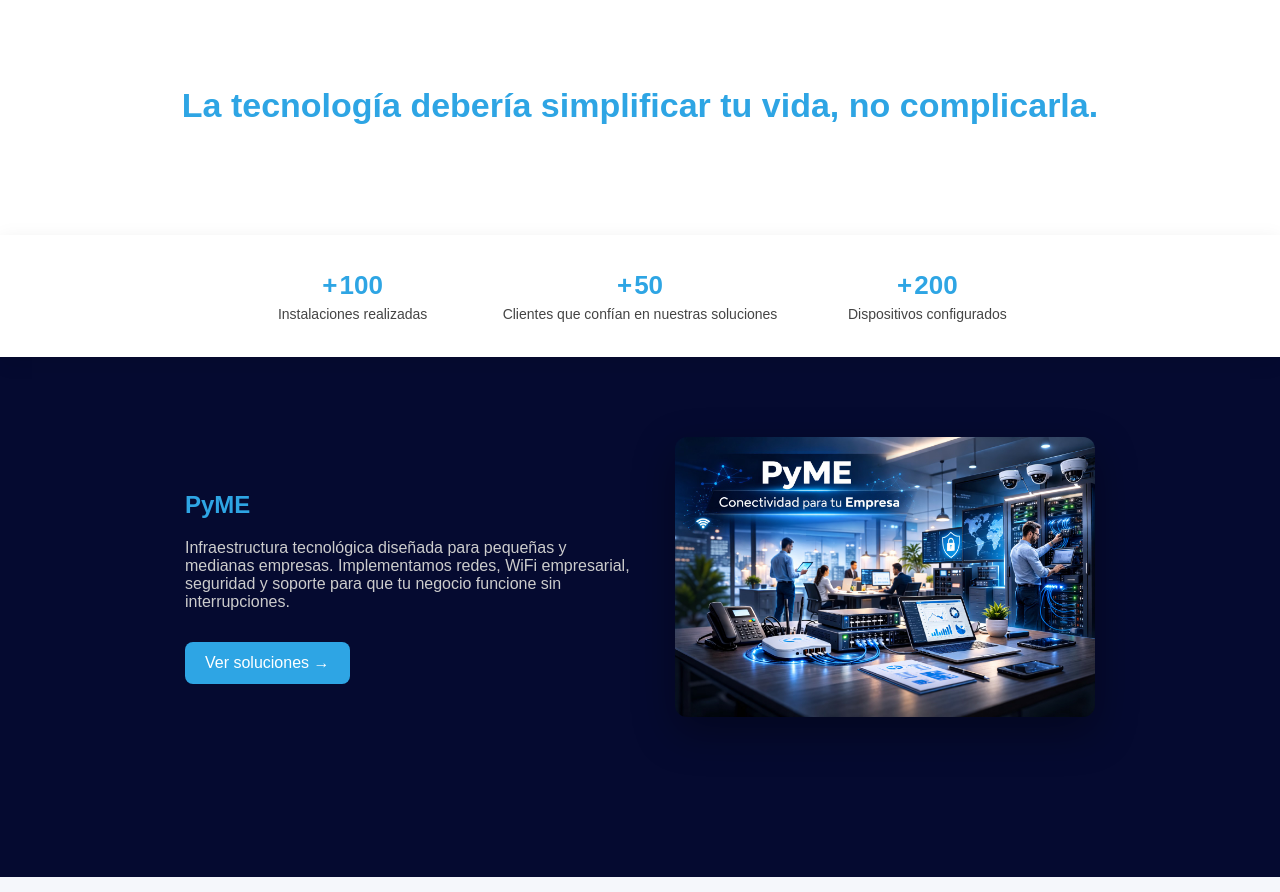
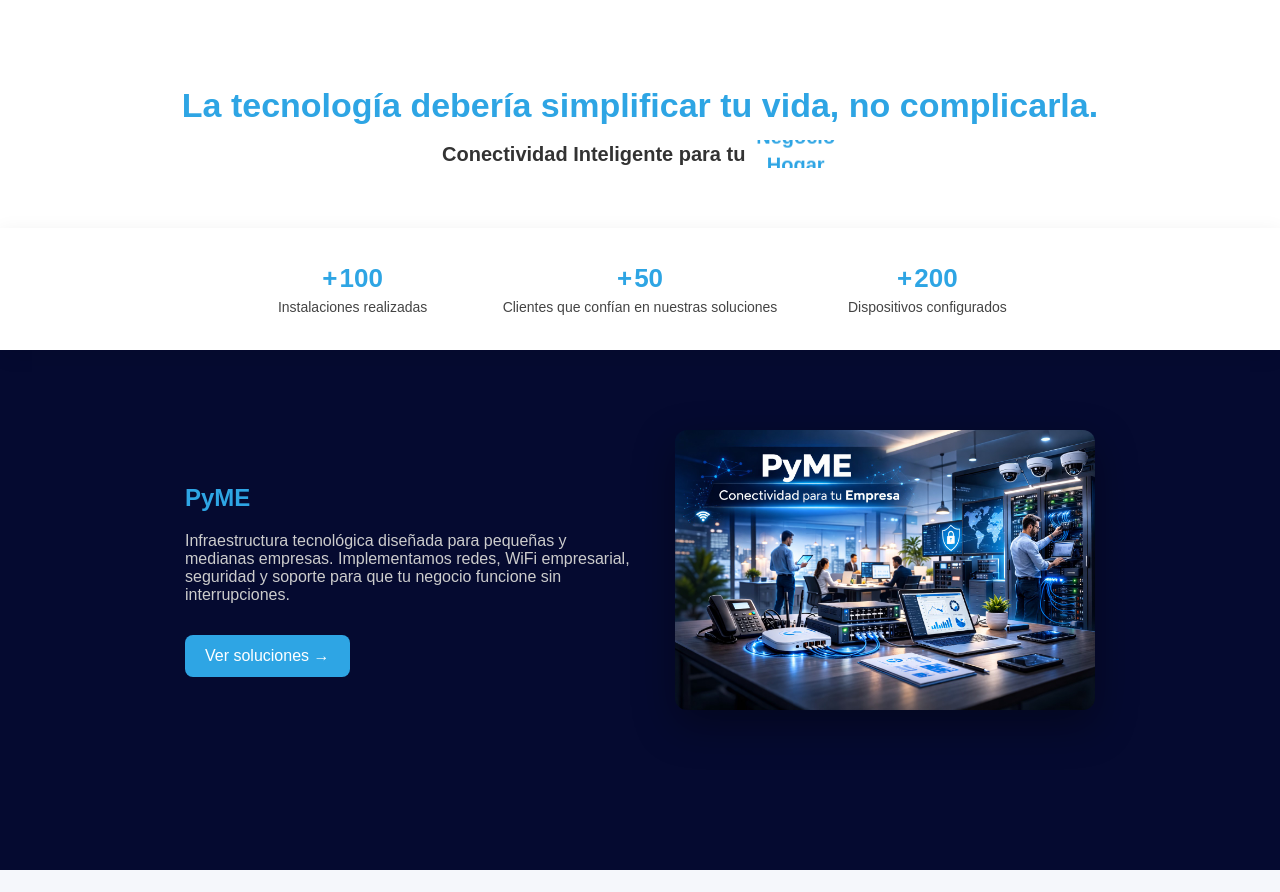
Before and after one commit to OcteFlow/octeflow-site, a Next.js app: page / in a window 1280 px wide. Shown: the part 812-1704 px from the top of the page. Built offline with nearby package versions, Linux system fonts and the light colour scheme.

Commit message:
Update globals.css

```diff
--- a/styles/globals.css
+++ b/styles/globals.css
@@ -868,3 +868,90 @@ transform:translateX(-50%);
 }
 
 }
+
+/* FRASE PRINCIPAL */
+
+.dynamic-connectivity{
+font-size:20px;
+color:#333;
+max-width:700px;
+margin:0 auto;
+font-weight:700;
+font-family:CodecPro, sans-serif;
+
+display:flex;
+justify-content:center;
+align-items:center;
+gap:8px;
+flex-wrap:wrap;
+}
+
+/* CONTENEDOR DE PALABRAS */
+
+.word-slider{
+position:relative;
+display:inline-block;
+height:28px;
+overflow:hidden;
+}
+
+/* PALABRAS */
+
+.word{
+display:block;
+height:28px;
+line-height:28px;
+
+color:#2ea5e4;
+font-weight:700;
+
+animation:wordSlide 7s ease-in-out infinite;
+}
+
+/* ANIMACION MEJORADA */
+
+@keyframes wordSlide{
+
+0%{
+transform:translateY(0);
+opacity:1;
+filter:blur(0px);
+}
+
+25%{
+transform:translateY(0);
+opacity:1;
+filter:blur(0px);
+}
+
+33%{
+transform:translateY(-28px);
+opacity:.4;
+filter:blur(4px);
+}
+
+58%{
+transform:translateY(-28px);
+opacity:1;
+filter:blur(0px);
+}
+
+66%{
+transform:translateY(-56px);
+opacity:.4;
+filter:blur(4px);
+}
+
+91%{
+transform:translateY(-56px);
+opacity:1;
+filter:blur(0px);
+}
+
+100%{
+transform:translateY(0);
+opacity:1;
+filter:blur(0px);
+}
+
+}
```
